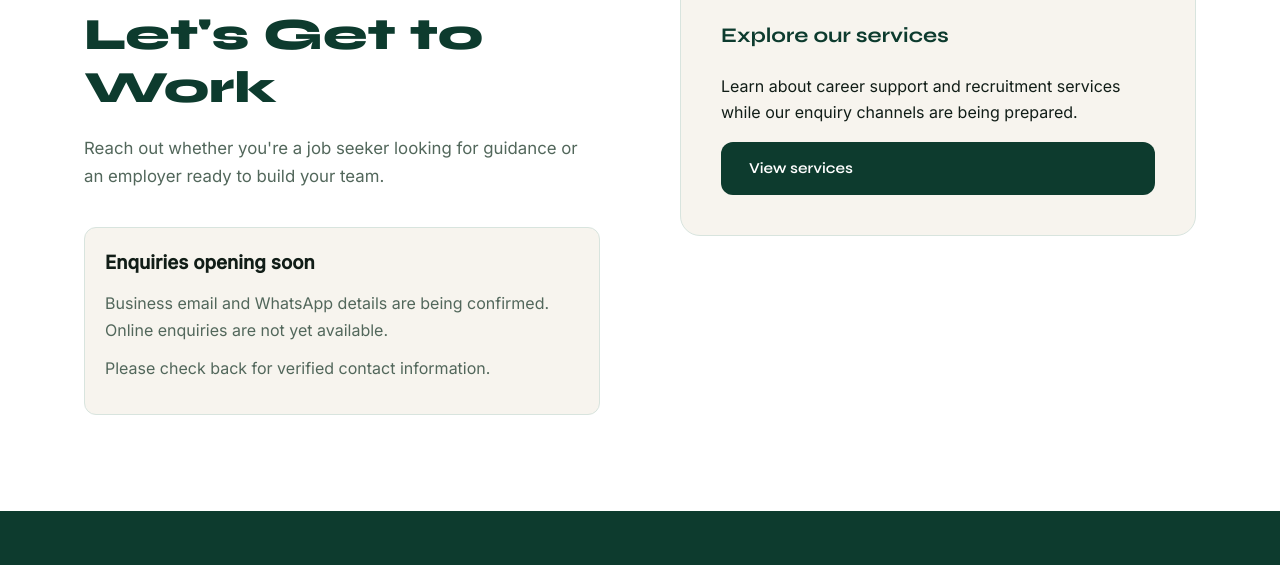
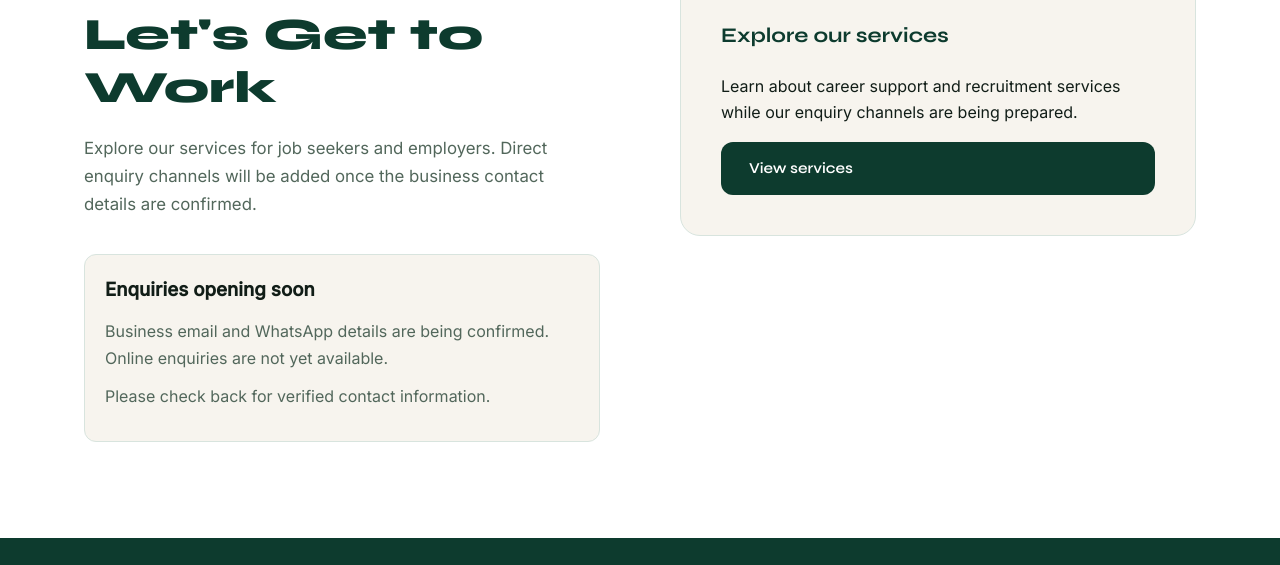
Before and after one commit to BlaqLip/WorkReadySA, a plain HTML site: page index.html in a window 1280 px wide. Shown: the part 3796-4361 px from the top of the page. Drawn offline with Linux system fonts and the light colour scheme.

Commit message:
Add main landmark and clarify pending enquiry channels

```diff
--- a/index.html
+++ b/index.html
@@ -24,6 +24,7 @@
     </nav>
   </header>
 
+  <main>
   <!-- HERO -->
   <section class="hero">
     <div class="hero-bg-map" aria-hidden="true"></div>
@@ -196,13 +197,14 @@
       <div class="contact-info">
         <div class="section-label">Contact Us</div>
         <h2 class="section-title">Let's Get to Work</h2>
-        <p>Reach out whether you're a job seeker looking for guidance or an employer ready to build your team.</p>
+        <p>Explore our services for job seekers and employers. Direct enquiry channels will be added once the business contact details are confirmed.</p>
         <div class="contact-pending"><h3>Enquiries opening soon</h3><p>Business email and WhatsApp details are being confirmed. Online enquiries are not yet available.</p><p>Please check back for verified contact information.</p></div>
       </div>
       <div class="contact-form"><h3>Explore our services</h3><p>Learn about career support and recruitment services while our enquiry channels are being prepared.</p><a class="btn-primary" href="#services">View services</a></div>
     </div>
   </section>
 
+  </main>
   <!-- FOOTER -->
   <footer class="footer">
     <div class="container footer-inner">
```
